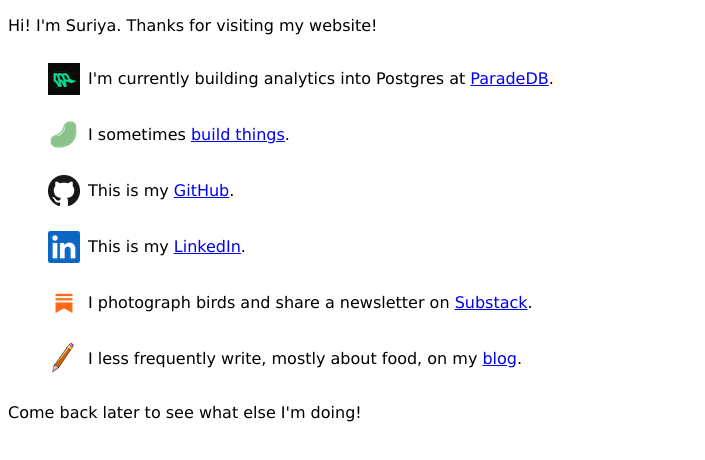
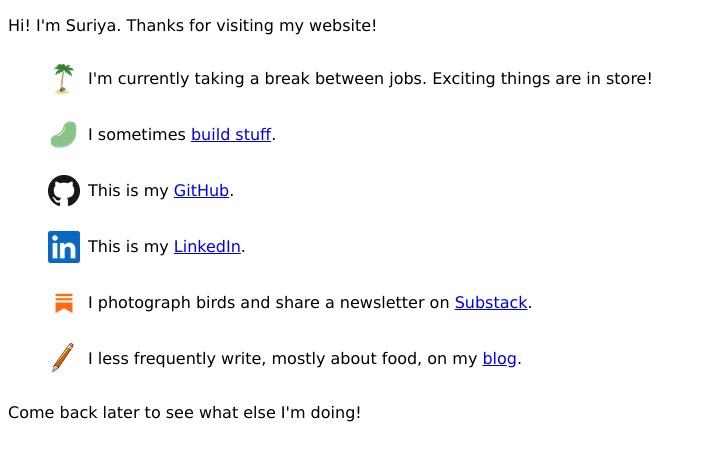
Before and after one commit to sardination/suriya.io, a plain HTML site: page index.html in a window 1280 px wide. Shown: the whole page, without its empty margins (0-705 px from the left). Drawn offline with Linux system fonts and the light colour scheme.

Commit message:
aug 10 update

```diff
--- a/index.html
+++ b/index.html
@@ -16,8 +16,8 @@
         li.substack {
             background: url(media/img/index_icons/substack.png) no-repeat center left;
         }
-        li.parade {
-            background: url(media/img/index_icons/parade.png) no-repeat center left;
+        li.palmtree {
+            background: url(media/img/index_icons/palmtree.png) no-repeat center left;
         }
         li.beancounter {
             background: url(media/img/index_icons/beancounter.png) no-repeat center left;
@@ -43,8 +43,8 @@
     <p>Hi! I'm Suriya. Thanks for visiting my website!</p>
 
     <ul>
-        <li class="parade">I'm currently building analytics into Postgres at <a href="https://paradedb.com">ParadeDB</a>.</li>
-        <li class="beancounter">I sometimes <a href="portfolio.html">build things</a>.</li>
+        <li class="palmtree">I'm currently taking a break between jobs. Exciting things are in store!</li>
+        <li class="beancounter">I sometimes <a href="portfolio.html">build stuff</a>.</li>
         <li class="github">This is my <a href="https://github.com/sardination">GitHub</a>.</li>
         <li class="linkedin">This is my <a href="https://linkedin.com/in/suriyak">LinkedIn</a>.</li>
         <li class="substack">I photograph birds and share a newsletter on <a href="https://birdsbirdsbirds.substack.com/">Substack</a>.</li>
```
Also changed, not shown: media/img/index_icons/palmtree.png (added), media/img/index_icons/parade.png (deleted), media/img/index_icons/whist.png (deleted).
